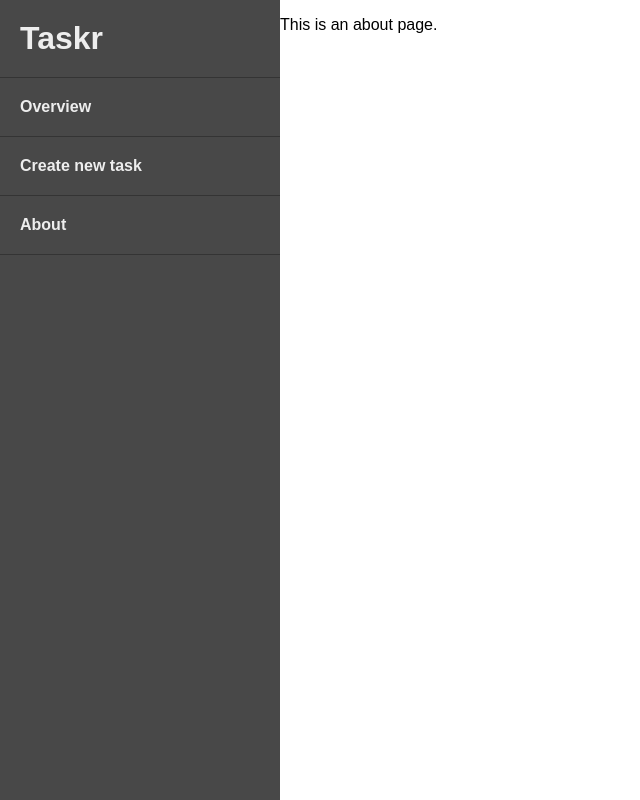
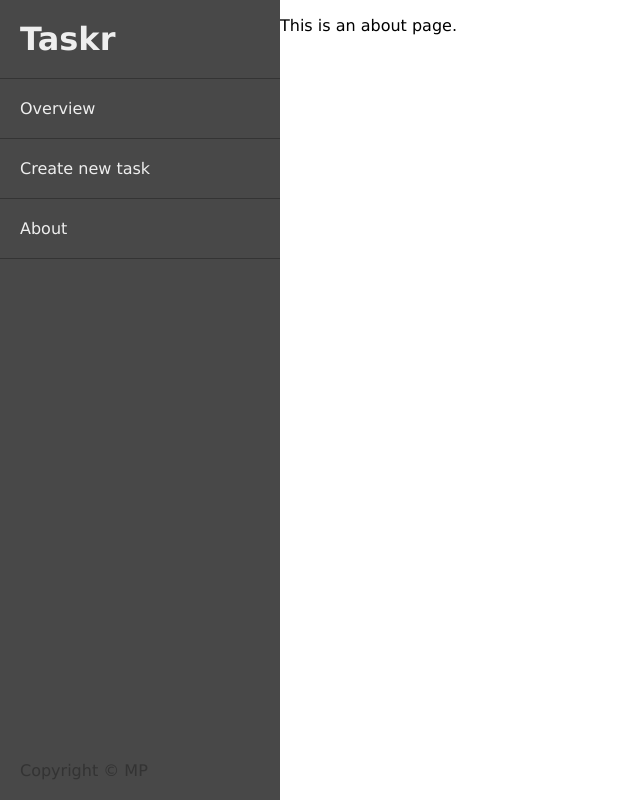
Before and after one commit to maciejpajkowski/taskr, a Next.js app: page /about in a window 1280 px wide. Shown: the whole page, without its empty margins (0-640 px from the left). Built offline with nearby package versions, Linux system fonts and the light colour scheme.

Commit message:
Existing CSS improvements

```diff
--- a/pages/_document.js
+++ b/pages/_document.js
@@ -5,7 +5,7 @@ injectGlobal`
   body {
     margin: 0;
     color: #000;
-    font-family: 'Arial';
+    font-family: 'Verdana';
     box-sizing: border-box;
   }
 `;
--- a/src/components/Sidebar.js
+++ b/src/components/Sidebar.js
@@ -6,6 +6,7 @@ const Container = styled.div`
   width: 280px;
   background-color: #484848;
   color: #eee;
+  position: relative;
 
   a {
     text-decoration: none;
@@ -24,8 +25,21 @@ const Container = styled.div`
   }
 
   li {
-    font-weight: 600;
     list-style-type: none;
+    transition: all 0.3s;
+  }
+
+  li:hover {
+    background-color: #555555;
+    cursor: pointer;
+    padding-left: 30px;
+  }
+
+  span {
+    color: #333;
+    position: absolute;
+    left: 20px;
+    bottom: 20px;
   }
 `
 
@@ -47,6 +61,7 @@ const Sidebar = () => (
         </Link>
       </li>
     </ul>
+    <span>Copyright © MP</span>
   </Container>
 );
 
```
